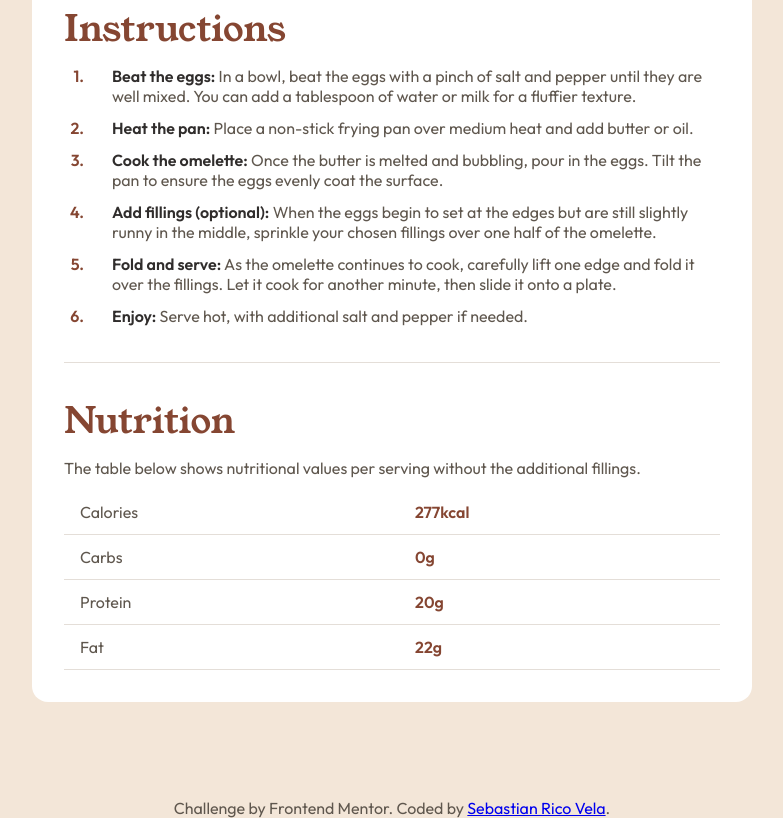
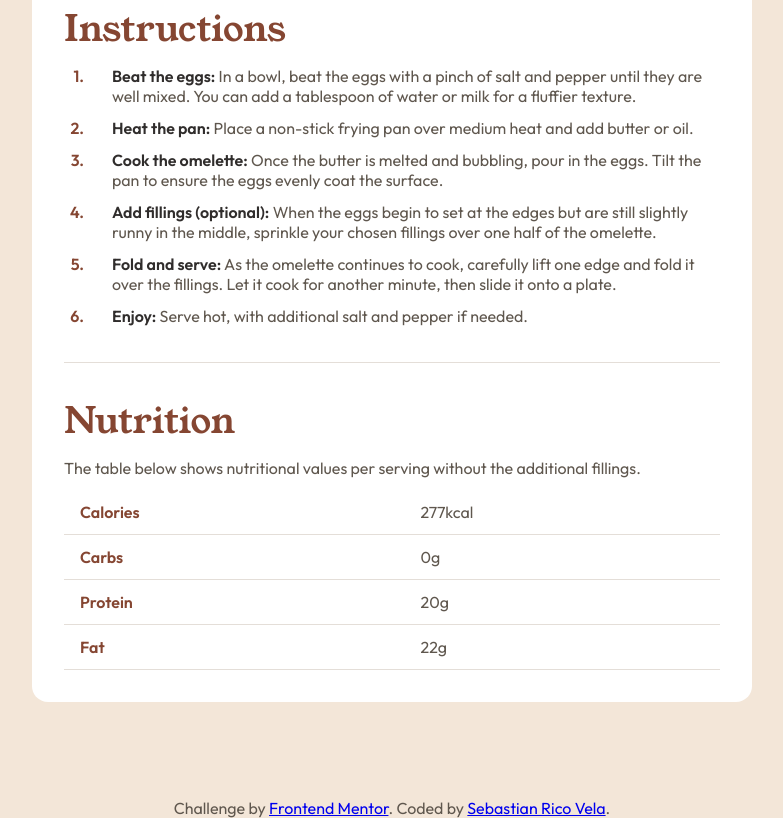
Before and after one commit to AgilePanda482/RecipePage-FrontendMentor, a plain HTML site: page src/index.html in a window 1280 px wide. Shown: the part 1083-1901 px from the top of the page, without its empty margins (248-1031 px from the left). Drawn offline with Linux system fonts and the light colour scheme.

Commit message:
fix: readability in HTML

```diff
--- a/src/index.html
+++ b/src/index.html
@@ -1,21 +1,20 @@
 <!DOCTYPE html>
 <html lang="en">
   <head>
-    <meta charset="UTF-8">
-    <meta name="viewport" content="width=device-width, initial-scale=1.0"> <!-- displays site properly based on user's device -->
-    <link rel="icon" type="image/png" sizes="32x32" href="./assets/images/favicon-32x32.png">
-    <link rel="stylesheet" href="style.css">
-    <title>Frontend Mentor | Recipe page</title>
+      <meta charset="UTF-8">
+      <meta name="viewport" content="width=device-width, initial-scale=1.0"> <!-- Displays site properly based on user's device -->
+      <link rel="icon" type="image/png" sizes="32x32" href="./assets/images/favicon-32x32.png">
+      <link rel="stylesheet" href="style.css">
+      <title>Frontend Mentor | Recipe Page</title>
   </head>
-
   <body>
     <main class="main">
-      <div class="container">
+      <section class="container">
         <div class="omelette">
-          <img loading="lazy" src="./assets/images/image-omelette.jpeg" alt="omelette">
+          <img loading="lazy" src="./assets/images/image-omelette.jpeg" alt="A simple omelette">
         </div>
 
-        <div class="card-info">
+        <section class="card-info">
           <h1 class="title">Simple Omelette Recipe</h1>
           <p class="subtitle">
             An easy and quick dish, perfect for any meal. This classic omelette combines beaten eggs cooked
@@ -23,11 +22,11 @@
           </p>
 
           <section class="preparation-section">
-            <h2>Preparation time</h2>
+            <h2>Preparation Time</h2>
             <ul>
-              <li> <span class="highlight">Total:</span> Approximately 10 minutes</li>
-              <li> <span class="highlight">Preparation:</span> 5 minutes</li>
-              <li> <span class="highlight">Cooking:</span> 5 minutes</li>
+              <li><span class="highlight">Total:</span> Approximately 10 minutes</li>
+              <li><span class="highlight">Preparation:</span> 5 minutes</li>
+              <li><span class="highlight">Cooking:</span> 5 minutes</li>
             </ul>
           </section>
 
@@ -78,31 +77,31 @@
             <table>
               <tbody>
                 <tr>
-                  <td scope="row">Calories</td>
-                  <th>277kcal</th>
+                  <th scope="row">Calories</th>
+                  <td>277kcal</td>
                 </tr>
                 <tr>
-                  <td>Carbs</td>
-                  <th>0g</th>
+                  <th scope="row">Carbs</th>
+                  <td>0g</td>
                 </tr>
                 <tr>
-                  <td>Protein</td>
-                  <th>20g</th>
+                  <th scope="row">Protein</th>
+                  <td>20g</td>
                 </tr>
                 <tr>
-                  <td>Fat</td>
-                  <th>22g</th>
+                  <th scope="row">Fat</th>
+                  <td>22g</td>
                 </tr>
               </tbody>
             </table>
           </section>
-        </div>
+        </section>
       </div>
     </main>
     <footer class="attribution">
       <p>
-        Challenge by <rel href="https://www.frontendmentor.io?ref=challenge" target="_blank">Frontend Mentor</a>.
-        Coded by <a href="https://www.github.com/agilepanda482">Sebastian Rico Vela</a>.
+        Challenge by <a href="https://www.frontendmentor.io?ref=challenge" target="_blank" rel="noopener noreferrer">Frontend Mentor</a>.
+        Coded by <a href="https://www.github.com/agilepanda482" target="_blank" rel="noopener noreferrer">Sebastian Rico Vela</a>.
       </p>
     </footer>
   </body>
```
